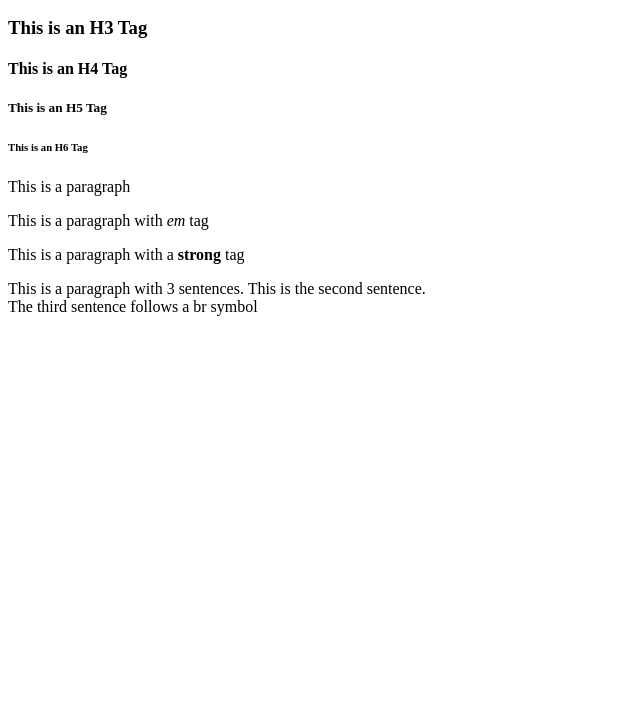
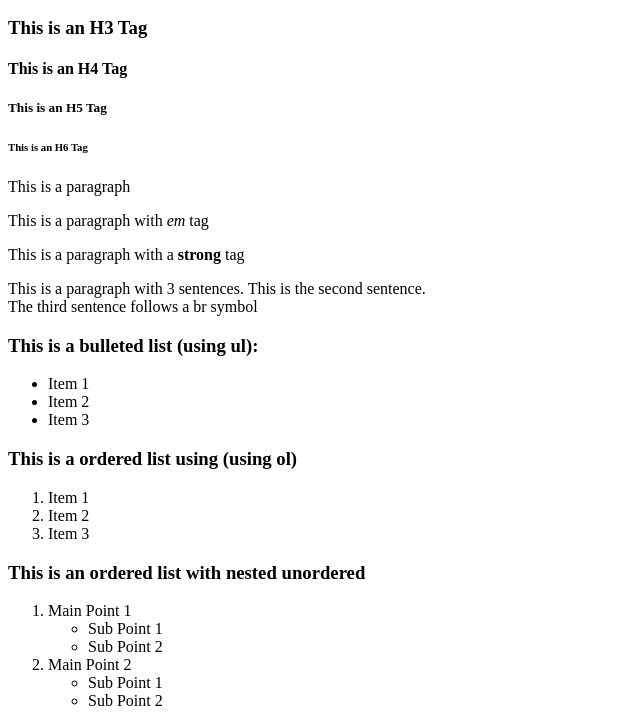
Before and after one commit to ebaybasics/htmlBoilerPlate, a plain HTML site: page index.html in a window 1280 px wide. Shown: the part 208-934 px from the top of the page, without its empty margins (0-640 px from the left). Before the commit the page ends 800 px from the top, so only its background shows below. Drawn offline with Linux system fonts and the light colour scheme.

Commit message:
added some lists, unordered and ordered with nested combinations

```diff
--- a/index.html
+++ b/index.html
@@ -22,6 +22,34 @@
       This is the second sentence. <br>The third sentence
       follows a br symbol
    </p>
+   <!-- This is a commented line-->
+
+   <h3>This is a bulleted list (using ul):</h3>
+   <ul>
+      <li>Item 1</li>
+      <li>Item 2</li>
+      <li>Item 3</li>
+   </ul>
+   <h3>This is a ordered list using (using ol)</h3>
+   <ol>
+      <li>Item 1</li>
+      <li>Item 2</li>
+      <li>Item 3</li>
+   </ol>
+   <h3>This is an ordered list with nested unordered</h3>
+   <ol>
+      <li>Main Point 1</li>
+      <ul>
+         <li>Sub Point 1</li>
+         <li>Sub Point 2</li>
+      </ul>
+      <li>Main Point 2</li>
+      <ul>
+         <li>Sub Point 1</li>
+         <li>Sub Point 2</li>
+      </ul>
+   </ol>
+
  </body>
 
 
```
